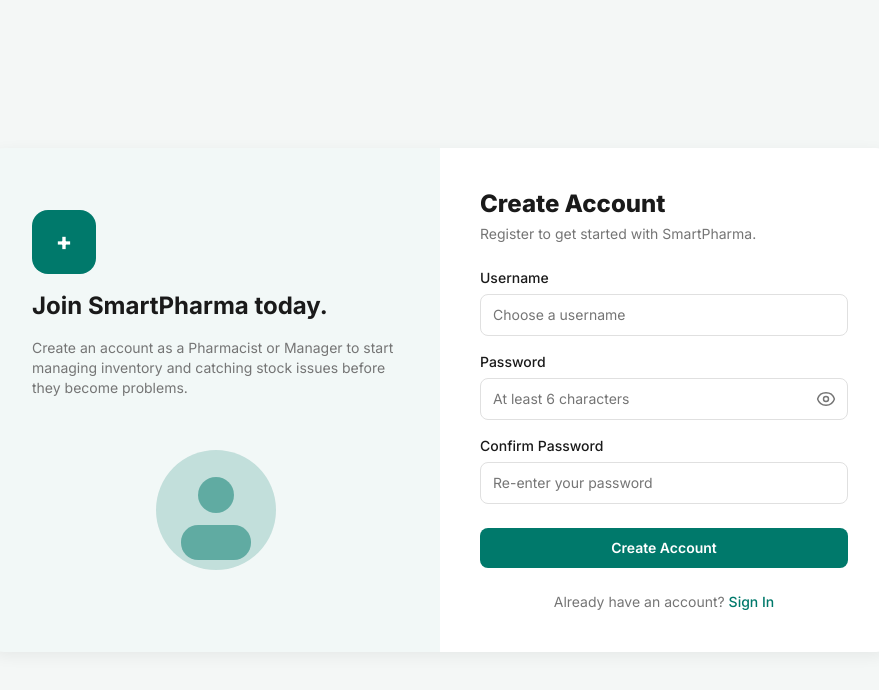
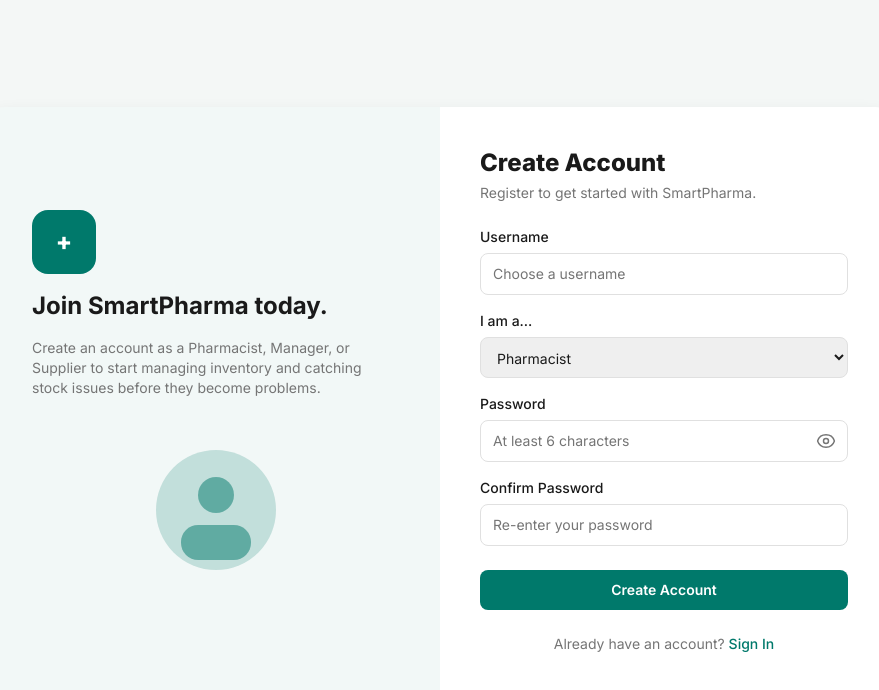
Before and after one commit to Nikolife13/SmartPharma, a React (Vite) app in the folder frontend-react/: page /register in a window 1280 px wide. Shown: the top 690 px of the page, without its empty margins (200-1079 px from the left). Built offline with nearby package versions, Linux system fonts and the light colour scheme; no server answers.

Commit message:
Register.jsx: add role picker, email field, and supplier approval note

```diff
--- a/frontend-react/src/pages/Register.jsx
+++ b/frontend-react/src/pages/Register.jsx
@@ -9,8 +9,10 @@
   const navigate = useNavigate();
 
   const [username, setUsername] = useState('');
+  const [email, setEmail] = useState('');
   const [password, setPassword] = useState('');
   const [confirmPassword, setConfirmPassword] = useState('');
+  const [role, setRole] = useState('PHARMACIST');
   const [showPassword, setShowPassword] = useState(false);
   const [errors, setErrors] = useState({});
   const [formError, setFormError] = useState('');
@@ -19,6 +21,9 @@
   const validate = () => {
     const nextErrors = {};
     if (!username.trim()) nextErrors.username = 'Username is required.';
+    if (role === 'SUPPLIER' && !email.trim()) {
+      nextErrors.email = 'Email is required for supplier accounts.';
+    }
     if (!password) {
       nextErrors.password = 'Password is required.';
     } else if (password.length < 6) {
@@ -38,8 +43,8 @@
 
     setSubmitting(true);
     try {
-      await register(username, password);
-      navigate('/dashboard');
+      const data = await register(username, password, role, email || undefined);
+      navigate(data.role === 'SUPPLIER' ? '/supplier/orders' : '/dashboard');
     } catch (error) {
       setFormError(error.response?.data?.message || 'Registration failed. Please try again.');
     } finally {
@@ -56,8 +61,8 @@
           </div>
           <h2 className="text-2xl font-bold text-ink">Join SmartPharma today.</h2>
           <p className="text-sm text-muted">
-            Create an account as a Pharmacist or Manager to start managing inventory and
-            catching stock issues before they become problems.
+            Create an account as a Pharmacist, Manager, or Supplier to start managing
+            inventory and catching stock issues before they become problems.
           </p>
           <svg viewBox="0 0 200 160" className="mt-4 h-40 w-full text-primary/20">
             <circle cx="100" cy="80" r="60" fill="currentColor" />
@@ -88,6 +93,38 @@
                 autoComplete="username"
               />
             </FormField>
+
+            <FormField label="I am a...">
+              <select
+                value={role}
+                onChange={(event) => setRole(event.target.value)}
+                className={inputClasses(false)}
+              >
+                <option value="PHARMACIST">Pharmacist</option>
+                <option value="MANAGER">Manager</option>
+                <option value="SUPPLIER">Supplier</option>
+              </select>
+            </FormField>
+
+            {role === 'SUPPLIER' && (
+              <>
+                <FormField label="Email" error={errors.email}>
+                  <input
+                    type="email"
+                    value={email}
+                    onChange={(event) => setEmail(event.target.value)}
+                    onBlur={validate}
+                    className={inputClasses(Boolean(errors.email))}
+                    placeholder="you@supplier.com"
+                    autoComplete="email"
+                  />
+                </FormField>
+                <p className="mb-4 -mt-2 rounded-control border border-primary/20 bg-primary/5 px-3 py-2 text-xs text-muted">
+                  Supplier accounts need approval from a SmartPharma manager before you can
+                  view or respond to orders.
+                </p>
+              </>
+            )}
 
             <FormField label="Password" error={errors.password}>
               <div className="relative">
```
